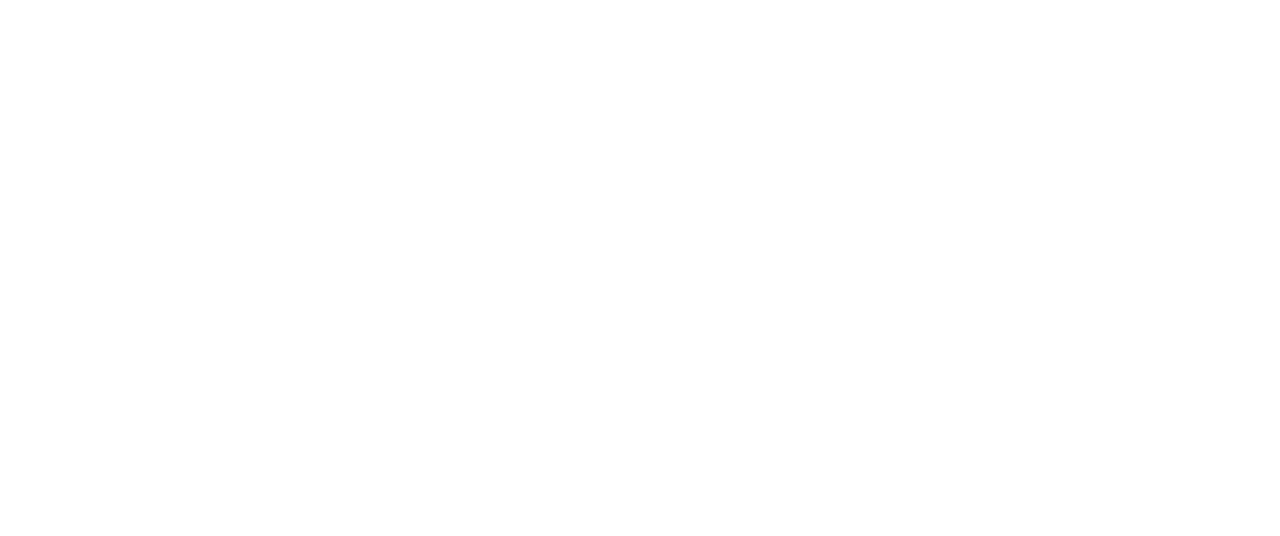
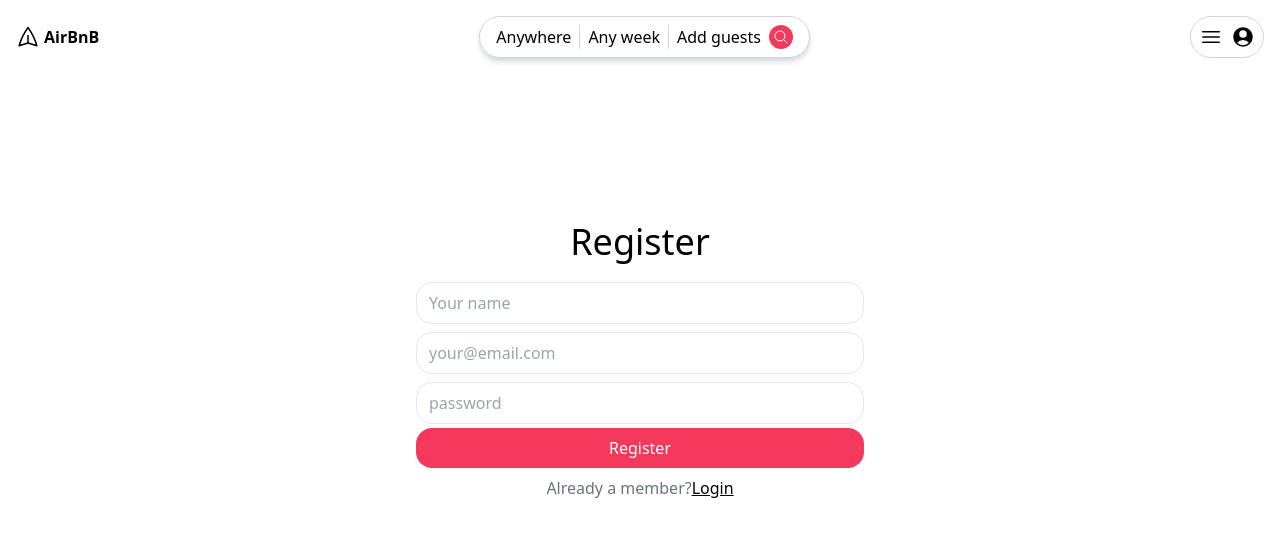
Before and after one commit to abdurrahman720/AirBnB_clone_client, a React (Vite) app: page /register in a window 1280 px wide. Before the commit this address had no page. Shown: the top 536 px of the page. Built offline with nearby package versions, Linux system fonts and the light colour scheme.

Commit message:
register page

```diff
--- a/src/App.jsx
+++ b/src/App.jsx
@@ -1,6 +1,7 @@
 import { Route, Routes } from "react-router-dom";
 import LoginPage from "./Page/LoginPage";
 import Main from "./Page/Main";
+import RegisterPage from "./Page/RegisterPage";
 
 
 function App() {
@@ -8,6 +9,7 @@
     <Routes>
       <Route path="/" element={<Main />}>
       <Route path="/login" element={<LoginPage/>}/>
+      <Route path="/register" element={<RegisterPage/>}/>
       </Route>
    </Routes>
   );
--- a/src/Page/LoginPage.jsx
+++ b/src/Page/LoginPage.jsx
@@ -1,4 +1,5 @@
 import React from 'react';
+import { Link } from 'react-router-dom';
 
 const LoginPage = () => {
     return (
@@ -8,7 +9,13 @@
             <form action="" className="max-w-md mx-auto  ">
                 <input type="email" placeholder="your@email.com" />
                 <input type="password" placeholder="password" />
-                <button className="primary">Login</button>
+                    <button className="primary">Login</button>
+                    <div className="text-center py-2 text-gray-500">
+                        Don't have an account?
+                        <Link className="underline text-black" to='/register'>
+                            Register Now
+                        </Link>
+                    </div>
             </form>
             </div>
         </div>
--- /dev/null
+++ b/src/Page/RegisterPage.jsx
@@ -0,0 +1,26 @@
+import React from 'react';
+import { Link } from 'react-router-dom';
+
+const RegisterPage = () => {
+    return (
+        <div className="mt-4 grow flex items-center justify-around">
+        <div className="mb-32">
+        <h1 className="text-4xl mb-4 text-center">Register</h1>
+        <form action="" className="max-w-md mx-auto  ">
+            <input type="text" placeholder="Your name" />
+            <input type="email" placeholder="your@email.com" />
+            <input type="password" placeholder="password" />
+                <button className="primary">Register</button>
+                <div className="text-center py-2 text-gray-500">
+                   Already a member?
+                    <Link className="underline text-black" to='/login'>
+                        Login
+                    </Link>
+                </div>
+        </form>
+        </div>
+    </div>
+    );
+};
+
+export default RegisterPage;
```
